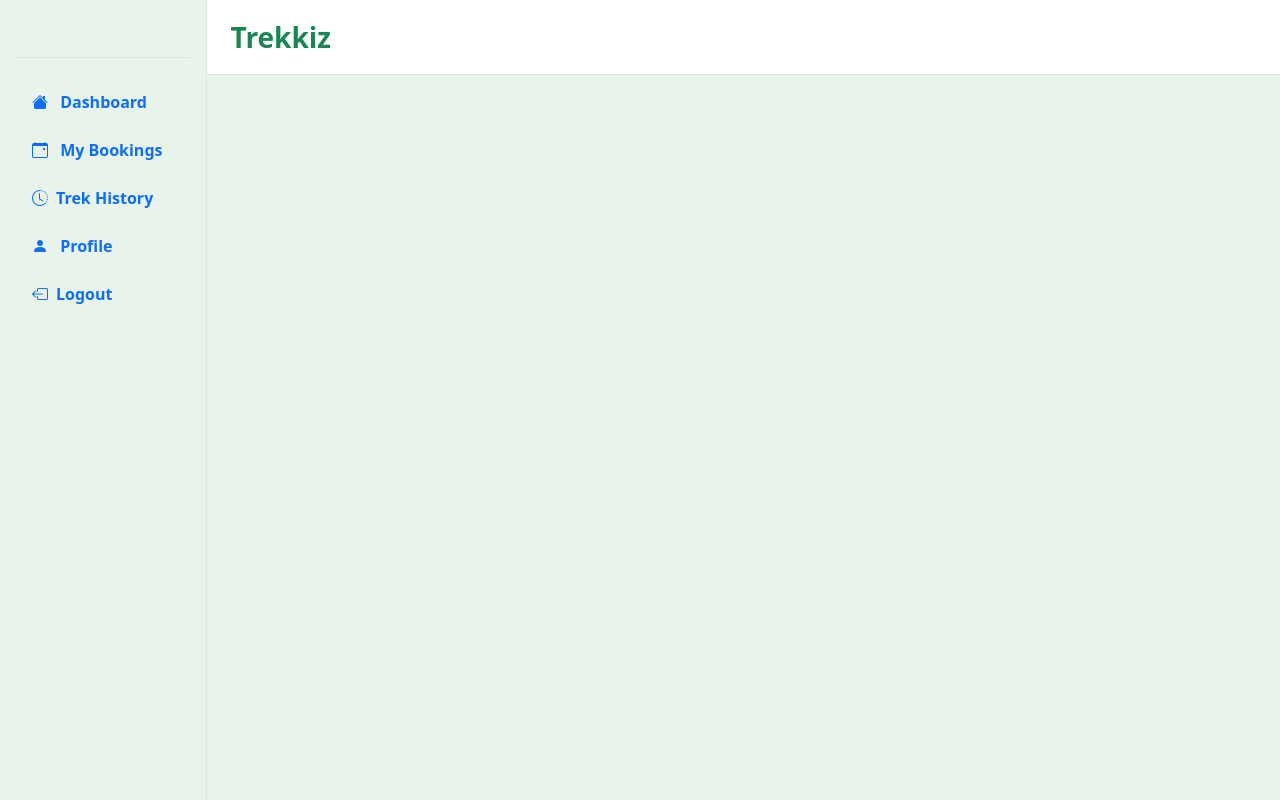
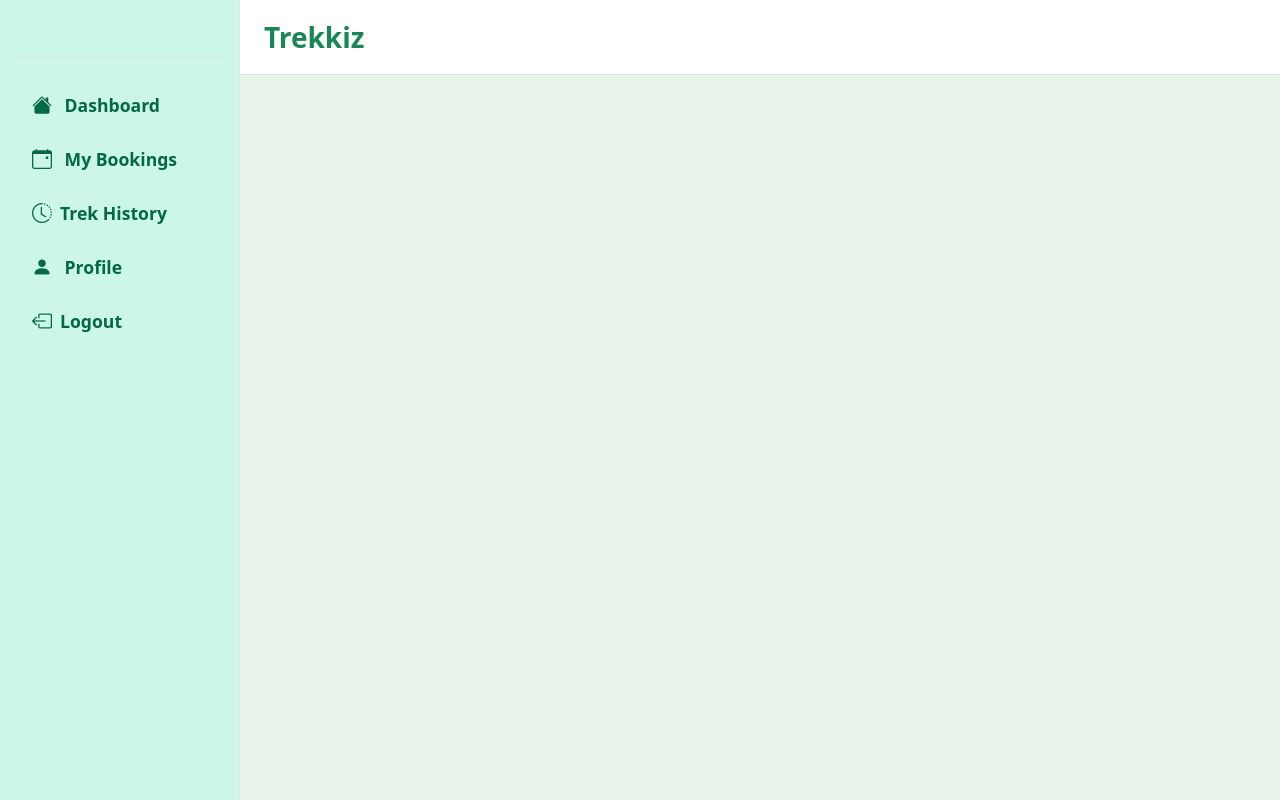
Before and after one commit to jayesh-bhatnagar/Trekkiz, a Flask app: page /admin-dash in a window 1280 px wide. Run offline with Flask 3, Linux system fonts and the light colour scheme; some libraries are stand-ins or nearby versions.

Commit message:
Added styles for nav-link and sidebar

```diff
--- a/static/css/stylesheet.css
+++ b/static/css/stylesheet.css
@@ -1,19 +1,20 @@
-.custom-background{
+.custom-background {
   background-color: rgb(235, 237, 168);
-    background-image: url('/static/images/background.avif');
+  background-image: url("/static/images/background.avif");
   background-size: 1400px 1200px;
 }
 
-.error{
+.error {
   color: rgb(164, 50, 50);
 }
 
-.trek-link{
+.trek-link,
+.navbar-brand {
   text-decoration-line: none;
   color: rgb(2, 105, 68);
 }
 
-.btn-custom{
+.btn-custom {
     border: none;
     background-color: rgba(179, 235, 218, 0.992);
     border-radius: 6px;
@@ -23,11 +24,7 @@
     padding: 2px 8px;
 }
 
-.btn-custom:hover{
-    background-color: rgb(235, 237, 168);
-}
-
-.form-btn-custom{
+.form-btn-custom {
     border: none;
     background-color: rgba(179, 235, 218, 0.992);
     border-radius: 6px;
@@ -37,6 +34,27 @@
     padding: 2px 8px;
 }
 
-.form-btn-custom:hover{
+.btn-custom:hover,
+.form-btn-custom:hover {
   background-color: rgb(235, 237, 168);
 }
+
+.nav-link {
+    font-size: 1.10rem;
+    border-radius: 8px;
+    color: rgb(2, 105, 68);
+}
+
+.nav-link i{
+    font-size: 1.25rem;
+}
+.nav-link:hover {
+  background-color: #b7ece2;
+  color: rgb(2, 105, 68);
+}
+
+.sidebar {
+  background-color: rgba(201, 247, 232, 0.877);
+  width: 240px;
+  flex-shrink: 0;
+}
```
Lines whose indentation alone changed are shown as unchanged.
